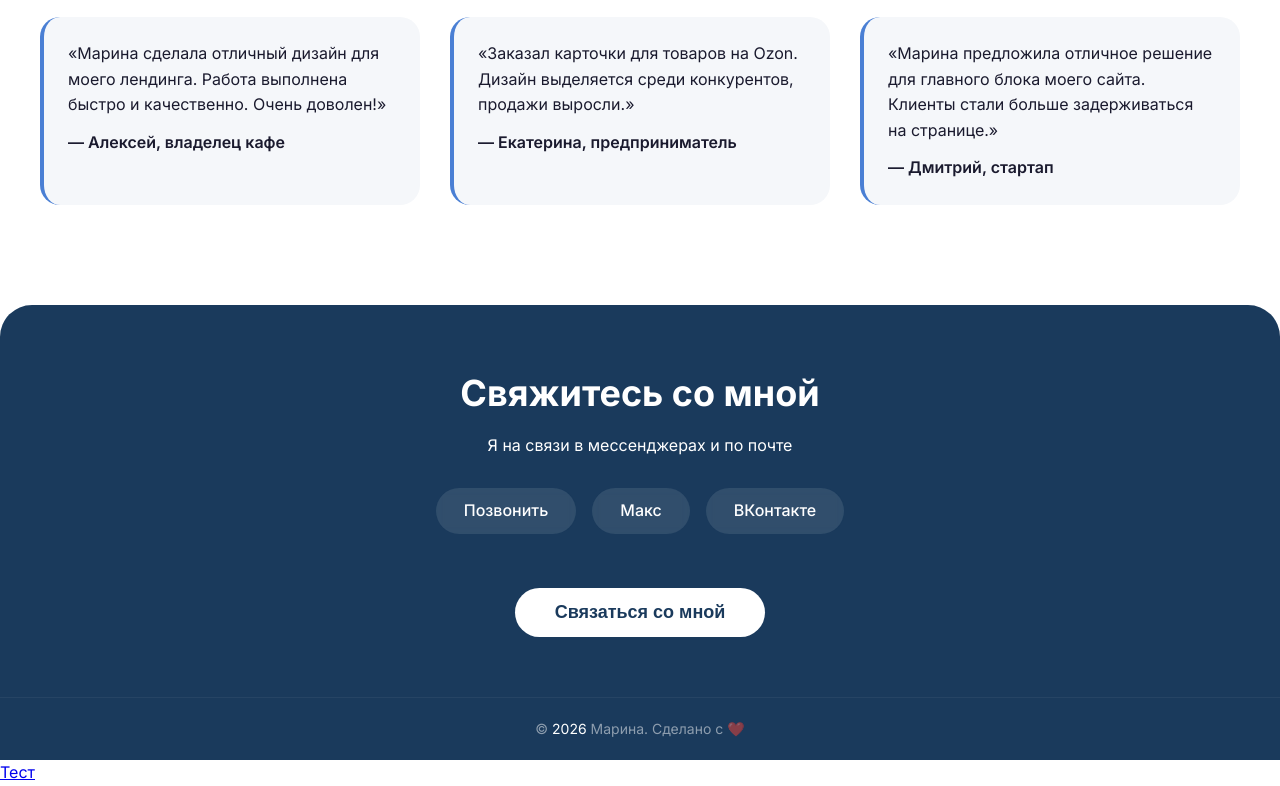
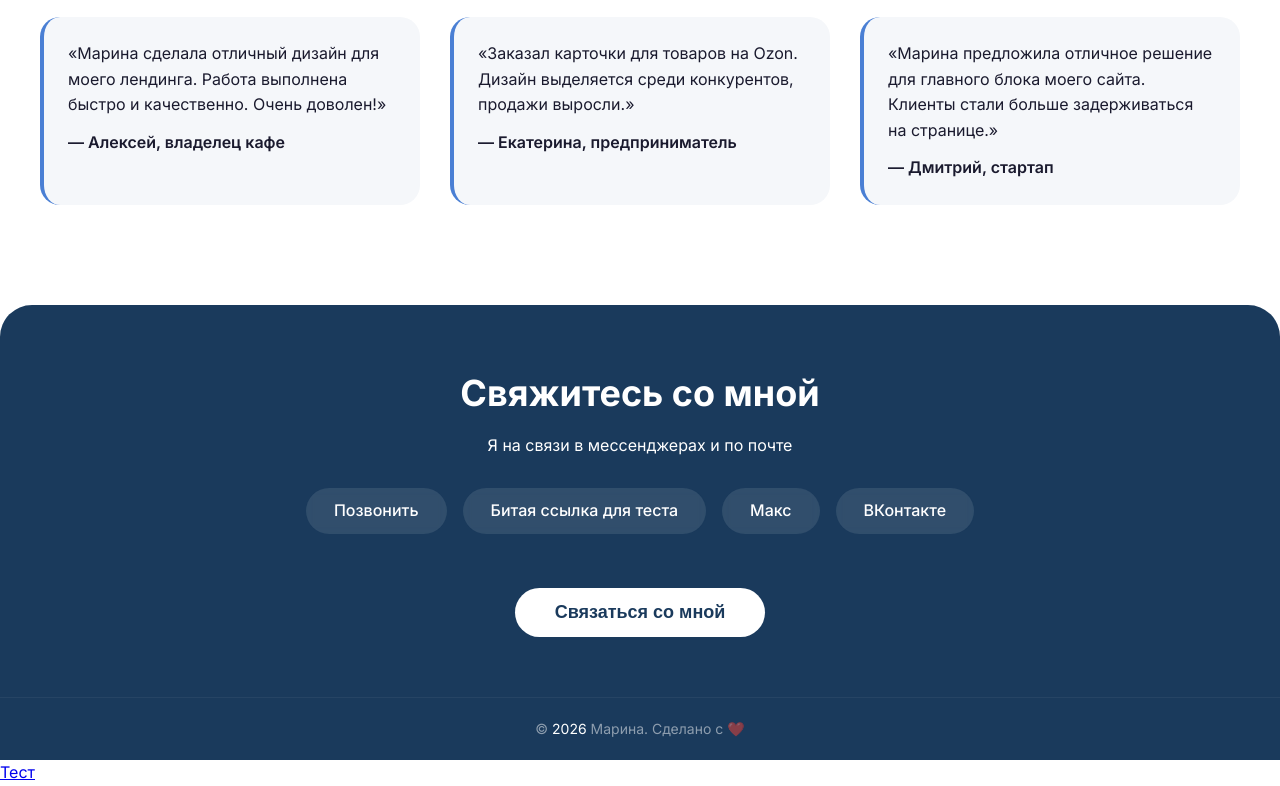
Before and after one commit to adm-mudro/portfolio, a plain HTML site: page index.html in a window 1280 px wide. Shown: the part 3238-4024 px from the top of the page. Drawn offline with nearby package versions, Linux system fonts and the light colour scheme; a web font is replaced by a local one.

Commit message:
test: add broken link to test Telegram notification

```diff
--- a/index.html
+++ b/index.html
@@ -1087,6 +1087,7 @@
       <p class="fade-up">Я на связи в мессенджерах и по почте</p>
       <div class="socials fade-up">
         <a href="tel:+79882849492">Позвонить</a>
+        <a href="https://this-link-does-not-exist-12345.ru">Битая ссылка для теста</a>
         <a href="https://max.ru/u/f9LHodD0cOIsb3mgvrkVJae0LpKNh0qk-06lLX1NinwdgwZYitZx1KimcDM" target="_blank">Макс</a>
         <a href="https://vk.ru/ghbxrhvfy" target="_blank">ВКонтакте</a>
       </div>
```
